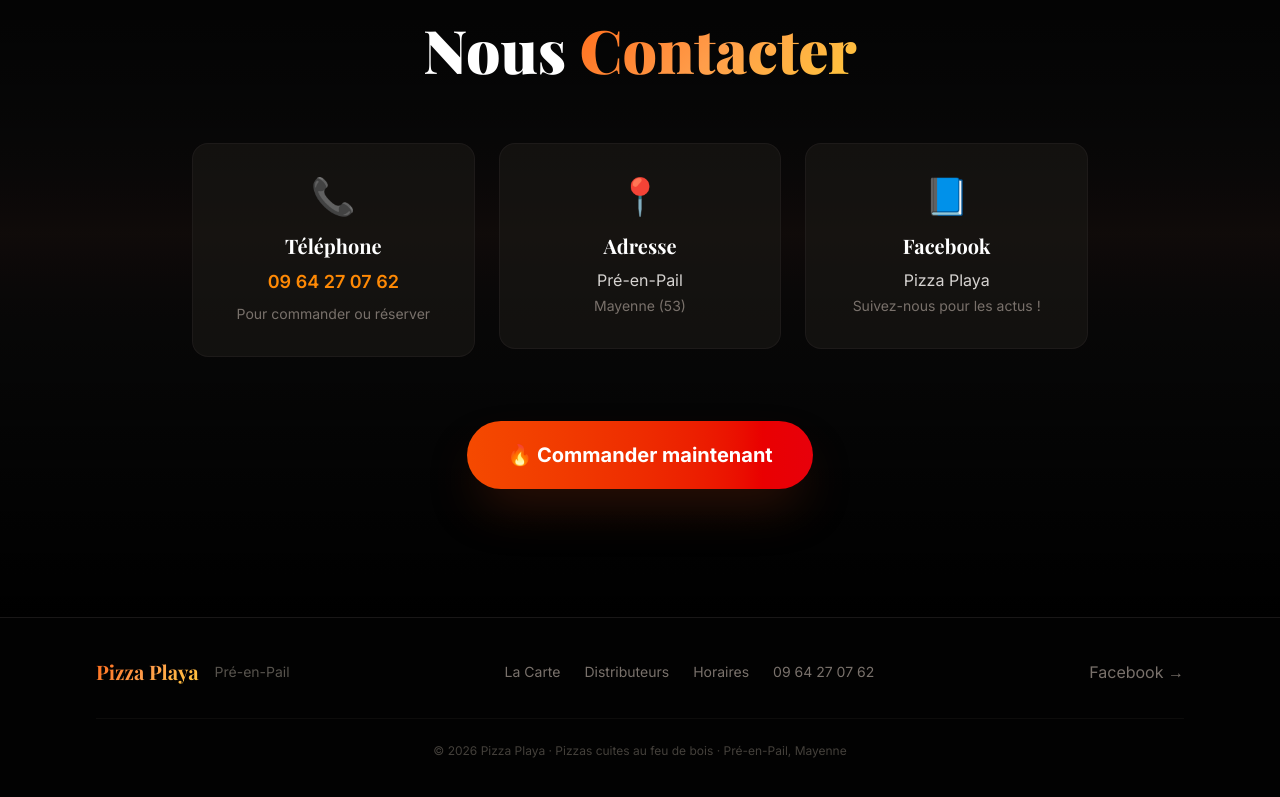
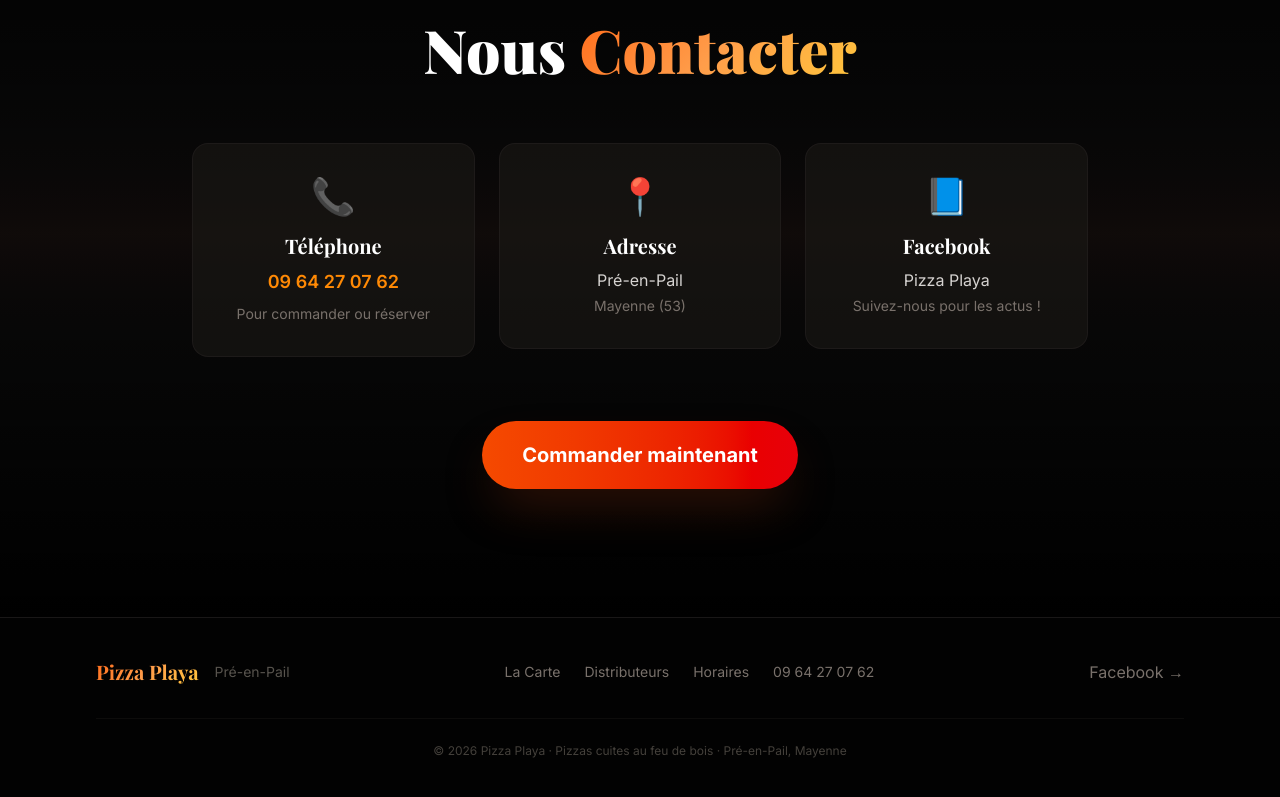
Before and after one commit to racbmiisteurniko/pizzaplaya, a Next.js app: page / in a window 1280 px wide. Shown: the part 6587-7384 px from the top of the page. Built offline with nearby package versions, Linux system fonts and the light colour scheme; a web font is replaced by a local one.

Commit message:
style: remove flame emoji from call to action buttons

```diff
--- a/app/components/Contact.tsx
+++ b/app/components/Contact.tsx
@@ -105,7 +105,7 @@
             href="tel:0964270762"
             className="group inline-flex items-center gap-3 px-10 py-5 bg-gradient-to-r from-orange-600 to-red-600 hover:from-orange-500 hover:to-red-500 text-white text-xl font-bold rounded-full transition-all duration-500 shadow-2xl shadow-orange-900/40 hover:shadow-orange-900/60 hover:scale-105 relative overflow-hidden"
           >
-            <span className="relative z-10">🔥 Commander maintenant</span>
+            <span className="relative z-10">Commander maintenant</span>
             <div className="absolute inset-0 bg-gradient-to-r from-orange-500 to-red-500 opacity-0 group-hover:opacity-100 transition-opacity duration-500" />
           </a>
         </div>
```
